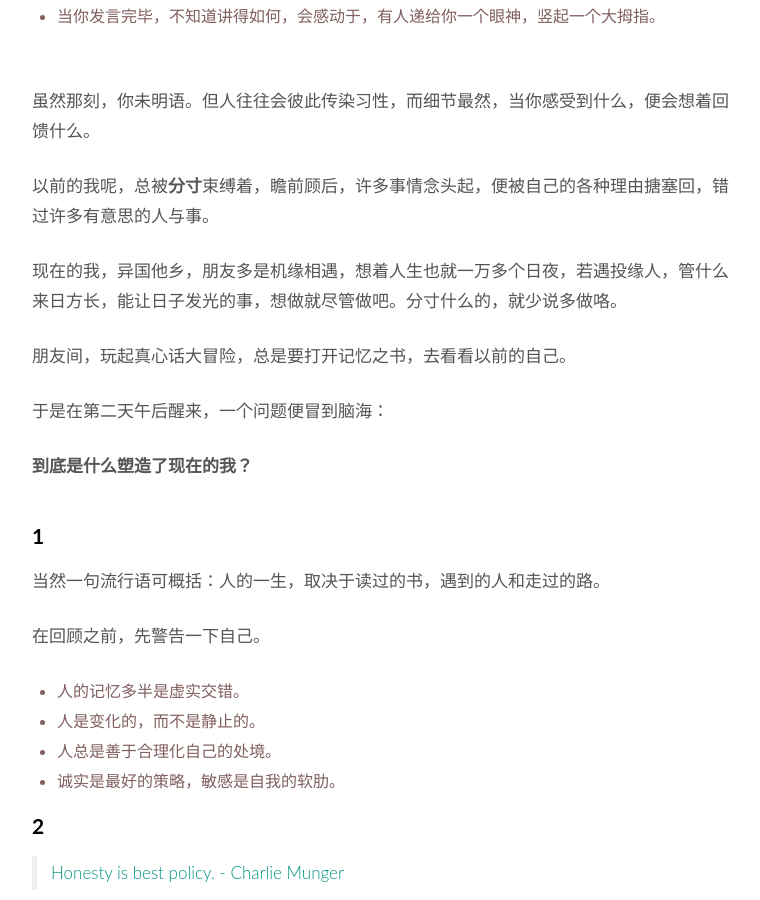
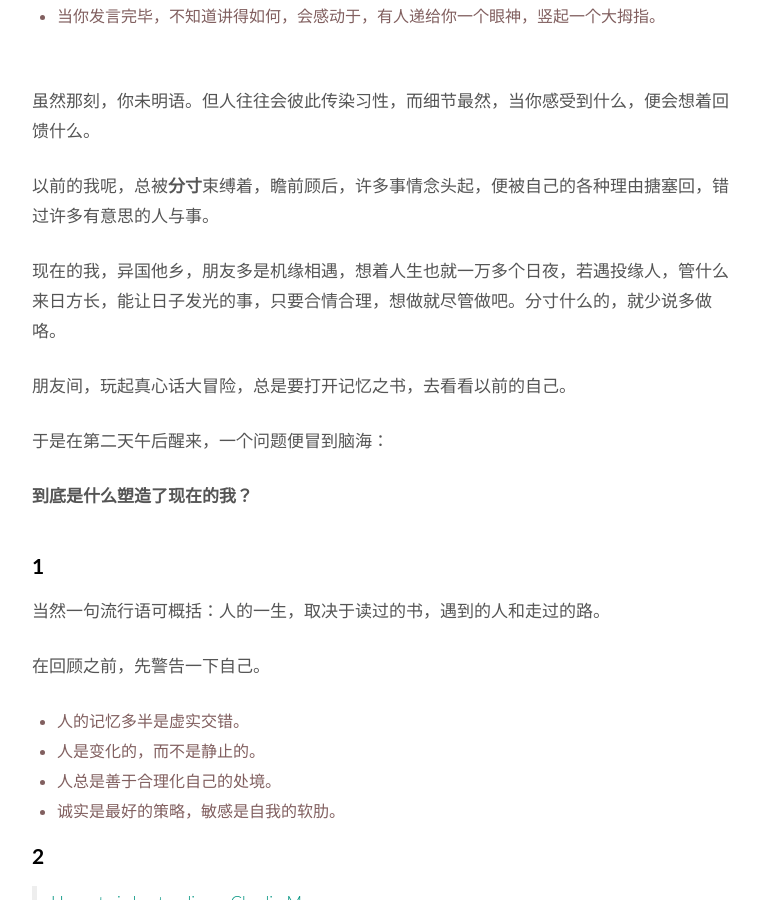
Before and after one commit to WillWang-X/willwang-x.github.io, a Jekyll site: the page built from _posts/2019-02-05-what-shaped-me.md, in a window 1280 px wide and 900 px high, scrolled down 818 px. Shown: the whole window, without its empty margins (258-1018 px from the left). Built offline with Jekyll 4.4.1, drawn with Linux system fonts in a browser that asks for light colours.

Commit message:
Updated what shaped me

```diff
--- a/_posts/2019-02-05-what-shaped-me.md
+++ b/_posts/2019-02-05-what-shaped-me.md
@@ -29,7 +29,7 @@ published: true
 
 以前的我呢，总被**分寸**束缚着，瞻前顾后，许多事情念头起，便被自己的各种理由搪塞回，错过许多有意思的人与事。
 
-现在的我，异国他乡，朋友多是机缘相遇，想着人生也就一万多个日夜，若遇投缘人，管什么来日方长，能让日子发光的事，想做就尽管做吧。分寸什么的，就少说多做咯。
+现在的我，异国他乡，朋友多是机缘相遇，想着人生也就一万多个日夜，若遇投缘人，管什么来日方长，能让日子发光的事，只要合情合理，想做就尽管做吧。分寸什么的，就少说多做咯。
 
 朋友间，玩起真心话大冒险，总是要打开记忆之书，去看看以前的自己。
 
```
